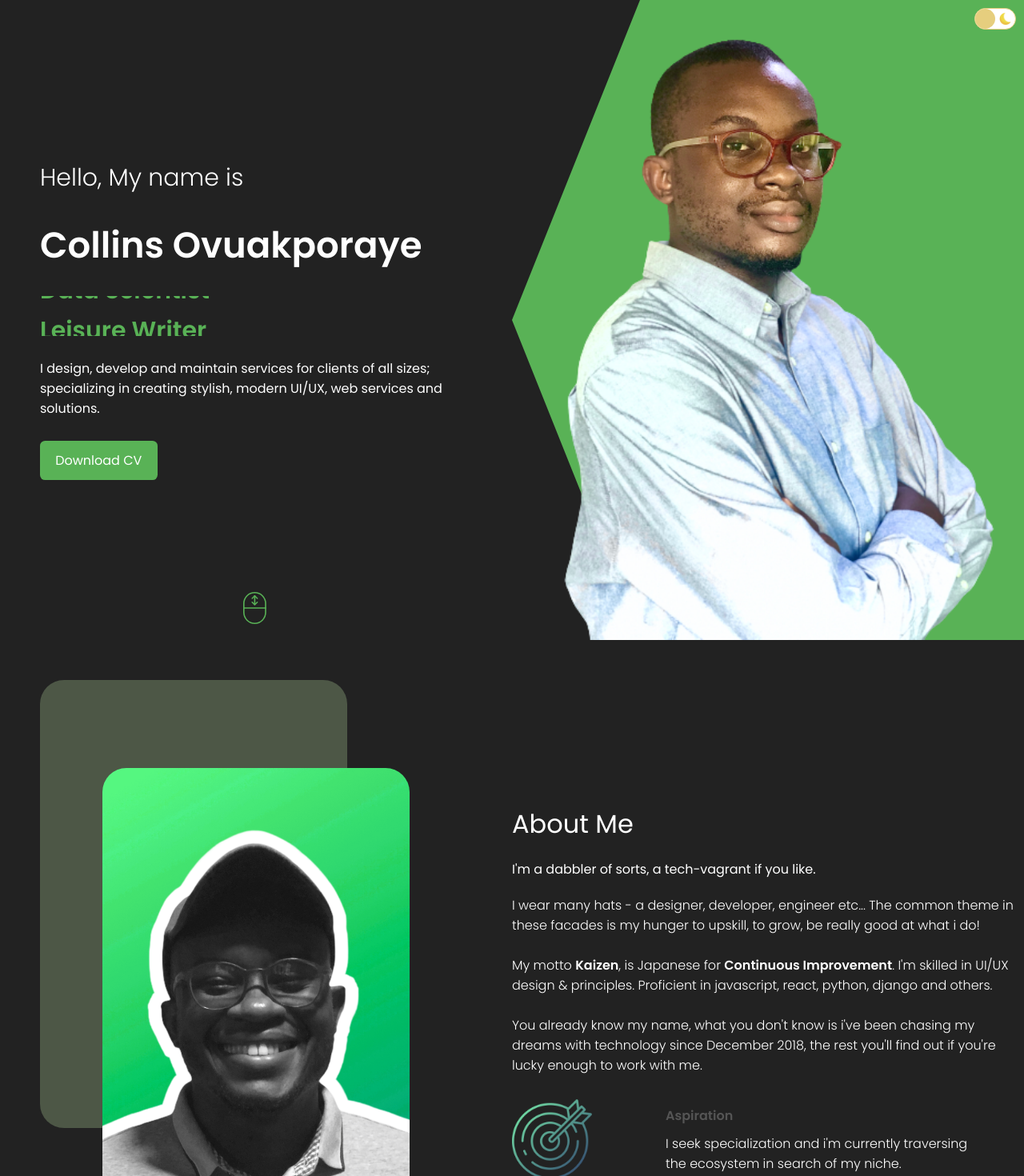
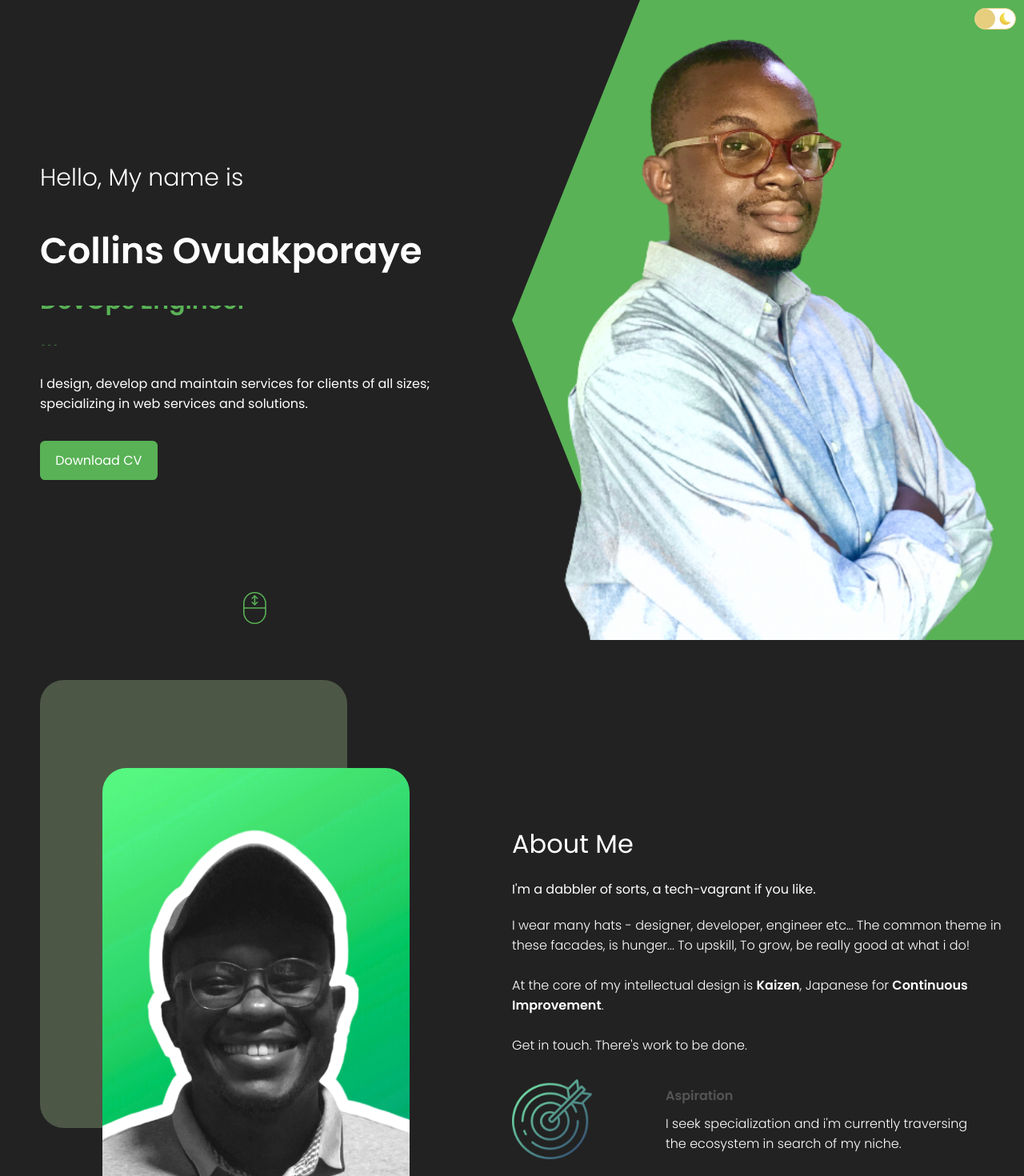
Before and after one commit to Codexgrey/Portfolio, a React (Create React App) app: page / in a window 1280 px wide. Shown: the top 1470 px of the page at 80% size. Built offline with nearby package versions, Linux system fonts and the light colour scheme.

Commit message:
House Cleaning: Subtle changes

```diff
--- a/src/components/about/About.jsx
+++ b/src/components/about/About.jsx
@@ -23,19 +23,17 @@ const About = () => {
 
             <div className="a-desc">
                 <p>
-                    I wear many hats - a designer, developer, engineer etc...
-                    The common theme in these facades is my hunger
-                    to upskill, to grow, be really good at what i do!
+                    I wear many hats - designer, developer, engineer etc...
+                    The common theme in these facades, is hunger...
+                    To upskill, To grow, be really good at what i do!
                     <br />
                     <br />
-                    My motto <b>Kaizen</b>, is Japanese for <b>Continuous Improvement</b>.
-                    I'm skilled in UI/UX design & principles. Proficient in javascript,
-                    react, python, django and others.
+                    At the core of my intellectual design is <b>Kaizen</b>,
+                    Japanese for <b>Continuous Improvement</b>.
                     <br />
                     <br />
-                    You already know my name, what you don't know is
-                    i've been chasing my dreams with technology since December 2018,
-                    the rest you'll find out if you're lucky enough to work with me.
+                    Get in touch.
+                    There's work to be done.
                 </p>
                 <div className="a-award">
                     <img src={Goal} alt="" className="a-award-img" />
--- a/src/components/contact/Contact.jsx
+++ b/src/components/contact/Contact.jsx
@@ -47,7 +47,7 @@ const Contact = () => {
       <div className="c-bg"></div>
       <div className="c-wrapper">
         <div className="c-left">
-          <h1 className="c-title">Thanks for dropping by my neck of the woods. Ciao!</h1>
+          <h1 className="c-title">Enjoy your day 🥂. Ciao!</h1>
           <div className="c-info">
             <div className="c-info-item">
               <a href="http://github.com/Codexgrey" target="_blank" rel="noreferrer" >
@@ -78,7 +78,7 @@ const Contact = () => {
 
         <div className="c-right">
           <p className="c-desc">
-            <b>What are you working on?</b> Get in touch. I'd love to be a part of whatever it is you're designing or building.
+            <b>Leave a message.</b>.
           </p>
 
           {/* using ref hook to take inputs */}
--- a/src/components/designList/DesignList.jsx
+++ b/src/components/designList/DesignList.jsx
@@ -10,8 +10,7 @@ const DesignList = () => {
         <div className="dl-texts">
             <h1 className="dl-title">Design</h1>
             <p className="dl-desc">
-                This section showcases some of my <br />
-                works in User Interface and Experience Design. <br />
+                UI/UX exploration <br />
                 Click on a photo to visit my dribble account. <b>Enjoy!</b>
             </p>
         </div>
--- a/src/components/devList/DevList.jsx
+++ b/src/components/devList/DevList.jsx
@@ -9,8 +9,8 @@ const DevList = () => {
         <div className="dv-texts">
             <h1 className="dv-title">Development</h1>
             <p className="dv-desc">
-                This section showcases some of my <br />
-                projects in Web Development. <b>Enjoy!</b>
+                Dev Playground <br />
+                A few test runs... <b>Enjoy!</b>
             </p>
         </div>
 
--- a/src/components/intro/Intro.jsx
+++ b/src/components/intro/Intro.jsx
@@ -15,17 +15,16 @@ const Intro = () => {
 
                 <div className="i-title">
                     <div className="i-title-wrapper">
-                        <div className="i-title-item"> UI/UX Designer </div>
+                        <div className="i-title-item">Computer Engineer</div>
                         <div className="i-title-item">Software Engineer</div>
-                        <div className="i-title-item"> Data Scientist </div>
-                        <div className="i-title-item"> Leisure Writer </div>
+                        <div className="i-title-item">DevOps Engineer</div>
                         <div className="i-title-item">...</div>
                     </div>
                 </div>
 
                 <p className="i-desc">
                     I design, develop and maintain services for clients of all sizes;
-                    specializing in creating stylish, modern UI/UX, web services and solutions.
+                    specializing in web services and solutions.
                 </p>
                 <a className="cv" href={CV} download>Download CV</a>
             </div>
```
